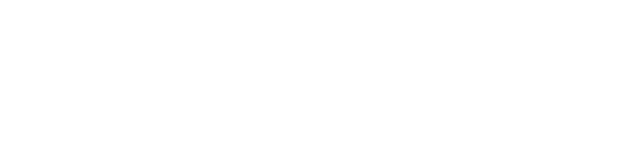
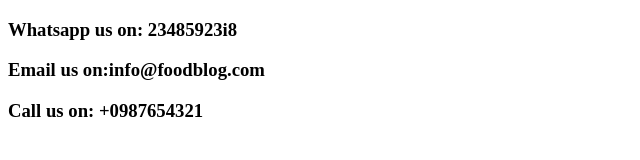
Before and after one commit to Brigellaweb/HTML-practice1, a plain HTML site: page contactus.html in a window 1280 px wide. Shown: the whole page, without its empty margins (0-640 px from the left). Drawn offline with Linux system fonts and the light colour scheme.

Commit message:
Update contactus.html

```diff
--- a/contactus.html
+++ b/contactus.html
@@ -6,8 +6,8 @@
     <title>Contact us</title>
 </head>
 <body>
-    <whatsapp us on: +1234567890</whatsapp>
-    <email us at: info@foodblog.com</email>
-    <phone us at: +0987654321</phone>
+   <h3>Whatsapp us on: 23485923i8</h3>
+    <h3>Email us on:<email>info@foodblog.com</email></h3>
+     <h3>Call us on: <phone>+0987654321</phone>
 </body>
 </html>
```
